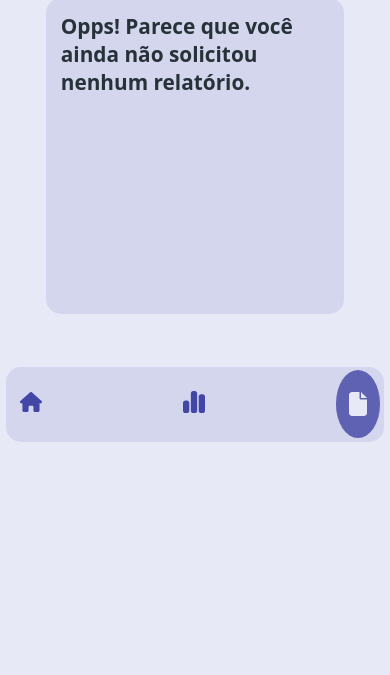
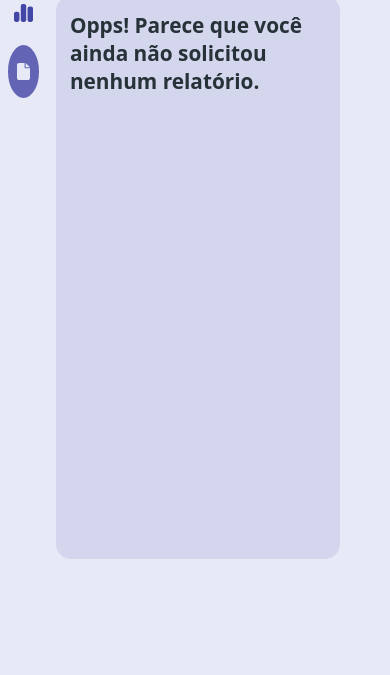
Before and after one commit to MatheusGambaroGuilherme/Geldli, a plain HTML site: page pages/relatorios.html in a window 390 px wide. Shown: the part 169-844 px from the top of the page. Drawn offline with Linux system fonts and the light colour scheme.

Commit message:
Melhorando um pouco a responsividade

```diff
--- a/styles/relatorios.css
+++ b/styles/relatorios.css
@@ -351,69 +351,6 @@ section > p
 
 @media screen and (max-width: 768px) {
 
-
-    .container
-    {
-        display: flex;
-        flex-direction: column;
-        align-items: center;
-    }
-
-    aside
-    {
-        display: none;
-    }
-
-    main
-    {
-        height: 50%;
-        margin-top: 2%;
-        width: 80%;
-        align-items: center;
-    }
-
-    nav
-    {
-        margin-top: 5%;
-        width: 95%;
-        height: 8%;
-        display: flex;
-        flex-direction: row;
-        justify-content: space-between;
-        background-color: rgb(211, 214, 237);
-        border-radius: 15px;
-        padding: 1%;
-    }
-
-    #relatorios, #dashboard, #home
-    {
-        border-radius: 50%;
-        margin: 0%;
-        width: 7%;
-        height: 100%;
-    }
-
-    #dashboard, #home
-    {
-        margin: 0%;
-        width: 7%;
-        height: 100%;
-        background-color: rgb(211, 214, 237);
-    }
-
-    #iconeRelatorios
-    {
-        width: 100%;
-        margin-left: 30%;
-        margin-right: 30%;
-    }
-
-    #iconeDashboard, #iconeHome
-    {
-    width: 50%;
-    margin-left: 22%;
-    margin-right: 22%;
-    }
 }
 
 @media screen and (max-width: 600px) {
@@ -423,47 +360,35 @@ section > p
     }
 }
 
-@media screen and (max-width: 437px) {
+@media screen and (max-width: 425px) and (min-height: 341px){
 
-    #logo
+    aside
     {
-        width: 65%;
+        padding-left: 2%;
+        display: flex;
+        justify-content: start;
+        align-items: start;
+        z-index: 0;
     }
-
-    main
-    {
-        width: 90%;
-        margin-top: 10%;
-    }
-
 
     #relatorios, #dashboard, #home
     {
-        border-radius: 50%;
-        margin: 0%;
-        width: 12%;
-        height: 100%;
-    }
-
-    #dashboard, #home
-    {
-        margin: 0%;
-        width: 12%;
-        height: 100%;
-        background-color: rgb(211, 214, 237);
+        border-radius: 100%;
+        width: 50%;
+        height: 7%;
     }
 
     #iconeRelatorios
     {
-        width: 100%;
+        width: 40%;
         margin-left: 30%;
         margin-right: 30%;
     }
 
     #iconeDashboard, #iconeHome
     {
-    width: 50%;
-    margin-left: 22%;
-    margin-right: 22%;
+        width: 100%;
+        margin-left: 20%;
+        margin-right: 20%;
     }
 }
```
Also changed, not shown: pages/login.html (+1 -1 lines).
